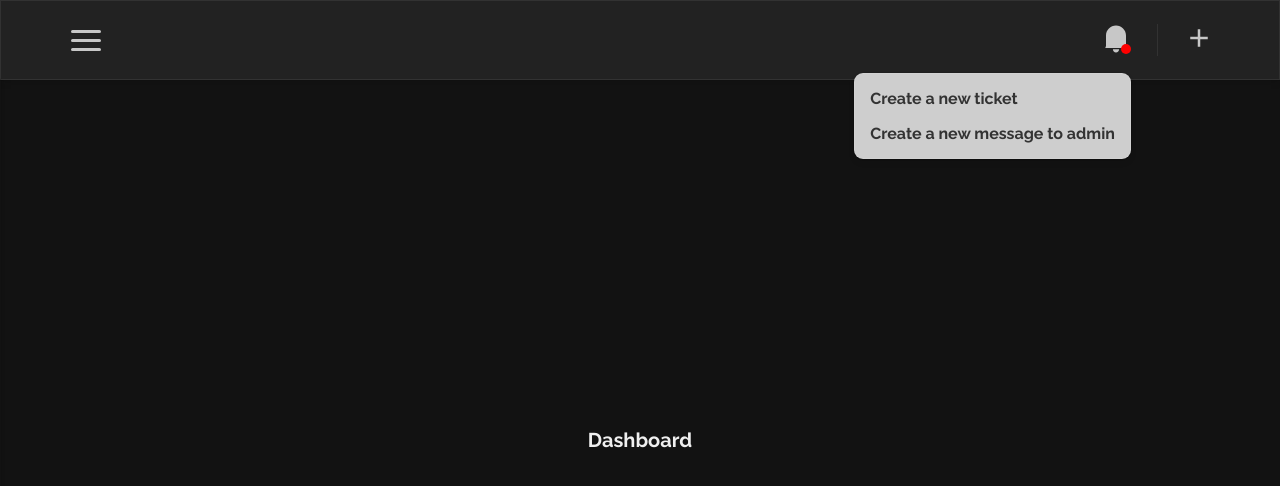
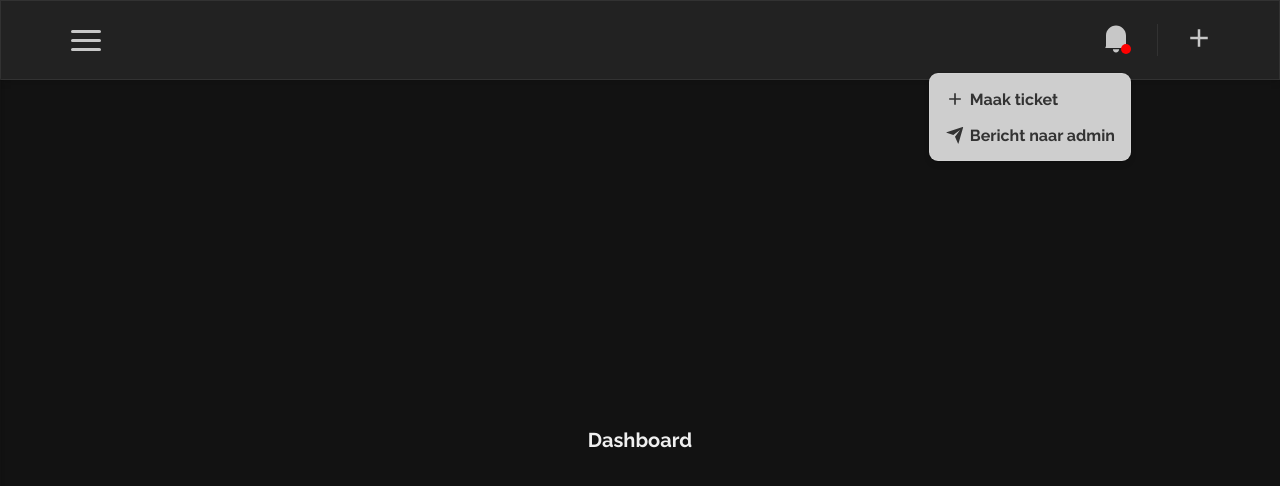
Before and after one commit to PopkenDev/popken-digital-marketing, a Next.js app: page /dashboard in a window 1280 px wide. Both pictures are taken after a click on the button 1116 px from the left and 40 px from the top of the page. Shown: the top 486 px of the page. Built offline with nearby package versions, Linux system fonts and the light colour scheme; a web font is replaced by a local one.

Commit message:
Changed context dropdown menus

```diff
--- a/src/app/(dashboard)/dashboard.css
+++ b/src/app/(dashboard)/dashboard.css
@@ -93,11 +93,20 @@
 }
 
 .dropdown-menu_item {
+  display: flex;
+  align-items: center;
+  gap: 0.5rem;
   color: var(--text-on-light);
   font-family: var(--primary-font);
   font-size: 1.6rem;
   font-weight: 700;
   cursor: pointer;
+}
+
+.dropdown-menu_item_icon {
+  width: 2rem;
+  height: 2rem;
+  color: var(--text-on-light);
 }
 
 .hamburger-container {
@@ -173,6 +182,7 @@
   box-shadow: var(--shadow-on-dark);
   overflow: hidden;
   transition: all 0.3s ease-in-out;
+  z-index: 100;
 }
 .open.sidebar {
   transform: translate(0);
--- a/src/components/dashboard/DropdownMenu.jsx
+++ b/src/components/dashboard/DropdownMenu.jsx
@@ -1,5 +1,6 @@
 "use client";
 
+import { RiAddFill, RiSendPlaneFill } from "@remixicon/react";
 import { useState, useEffect, useRef } from "react";
 
 const DropdownMenu = ({ icon, update, label }) => {
@@ -10,7 +11,6 @@ const DropdownMenu = ({ icon, update, label }) => {
     let handler = (e) => {
       if (!menuRef.current.contains(e.target)) {
         setOpenDropdown(false);
-        console.log(menuRef.current);
       }
     };
 
@@ -29,8 +29,14 @@ const DropdownMenu = ({ icon, update, label }) => {
       </button>
 
       <ul className={`dropdown-menu ${openDropdown ? "open" : ""}`}>
-        <li className="dropdown-menu_item">Create a new ticket</li>
-        <li className="dropdown-menu_item">Create a new message to admin</li>
+        <li className="dropdown-menu_item">
+          <RiAddFill className="dropdown-menu_item_icon" />
+          Maak ticket
+        </li>
+        <li className="dropdown-menu_item">
+          <RiSendPlaneFill className="dropdown-menu_item_icon" />
+          Bericht naar admin
+        </li>
       </ul>
     </div>
   );
--- a/src/components/dashboard/HamburgerMenu.jsx
+++ b/src/components/dashboard/HamburgerMenu.jsx
@@ -1,7 +1,7 @@
 "use client";
 
 import Image from "next/image";
-import React, { useState } from "react";
+import React, { useEffect, useRef, useState } from "react";
 import {
   RiInbox2Fill,
   RiDashboardFill,
@@ -16,8 +16,21 @@ const HamburgerMenu = () => {
     name: "Herman Popken",
     email: "popkendev@outlook.com",
   });
+  const sidebarRef = useRef();
+
+  useEffect(() => {
+    const handler = (e) => {
+      if (!sidebarRef.current.contains(e.target)) {
+        setIsOpen(false);
+        console.log("click outside");
+      }
+    };
+
+    document.addEventListener("mousedown", handler);
+  }, []);
+
   return (
-    <>
+    <div ref={sidebarRef}>
       <button
         type="button"
         title="menu-button"
@@ -51,27 +64,27 @@ const HamburgerMenu = () => {
               </li>
               <li className="sidebar-nav_list-item">
                 <RiInbox2Fill className="sidebar-nav_list-item-icon" />
-                Inbox
+                Berichten
               </li>
               <li className="sidebar-nav_list-item">
                 <RiPieChart2Fill className="sidebar-nav_list-item-icon" />
-                Analytics
+                Analyse
               </li>
               <li className="sidebar-nav_list-item">
                 <RiSettings5Fill className="sidebar-nav_list-item-icon" />
-                Settings
+                Instellingen
               </li>
             </ul>
           </nav>
           <div>
             <button className="logout-btn">
               <RiLogoutBoxRLine className="logout-btn-icon" />
-              Logout
+              Uitloggen
             </button>
           </div>
         </div>
       </aside>
-    </>
+    </div>
   );
 };
 
```
